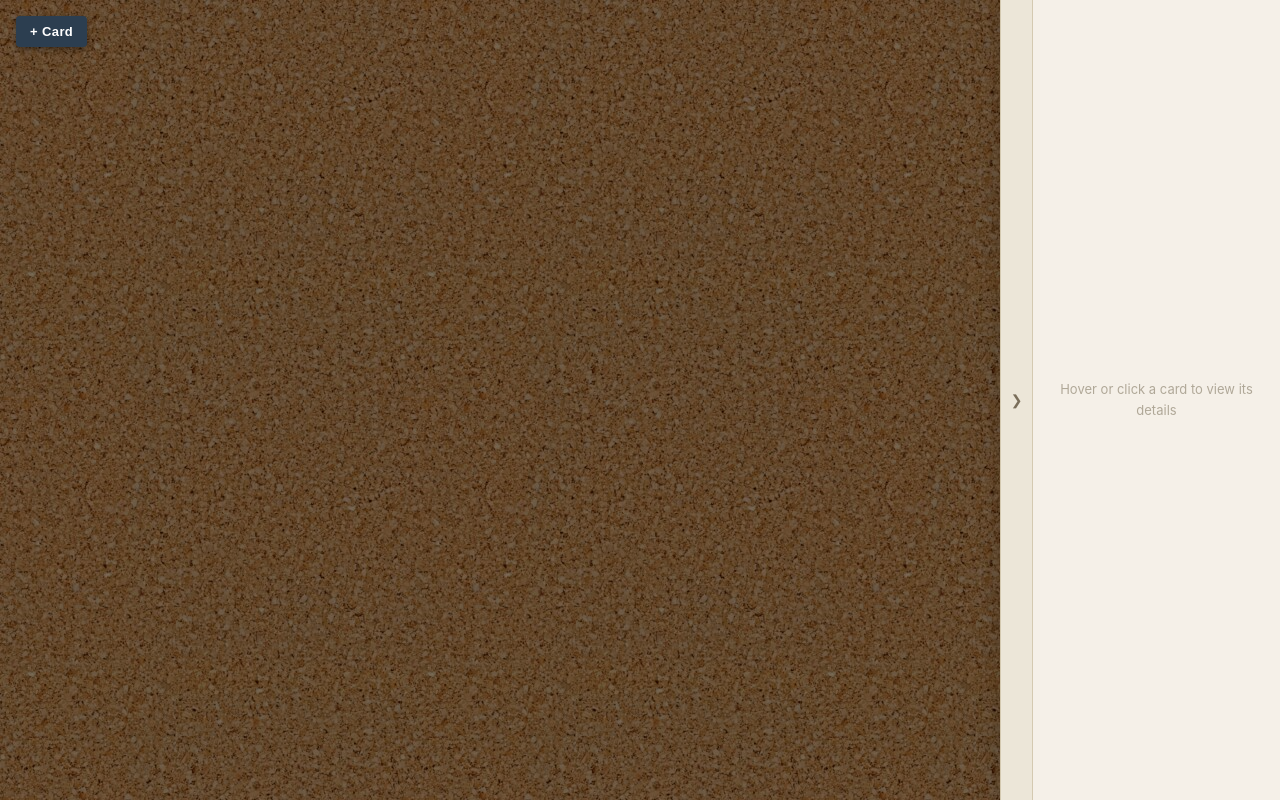
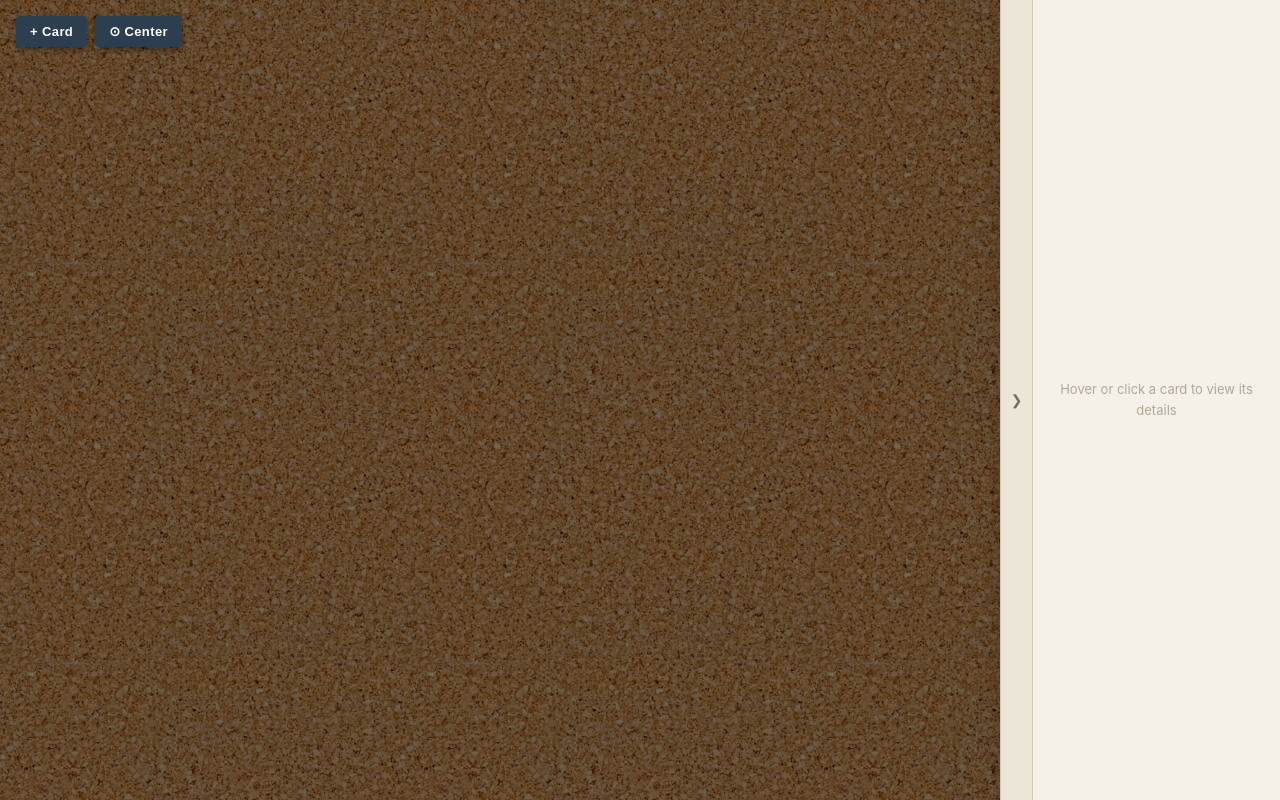
Before and after one commit to fsantand/corkboard, a Vue app: page / in a window 1280 px wide. Built offline with nearby package versions, Linux system fonts and the light colour scheme.

Commit message:
feat: add goto center button

```diff
--- a/src/components/BoardToolbar.vue
+++ b/src/components/BoardToolbar.vue
@@ -6,12 +6,13 @@ defineProps({
   },
 })
 
-const emit = defineEmits(['add-card', 'cancel-connect'])
+const emit = defineEmits(['add-card', 'cancel-connect', 'center-board'])
 </script>
 
 <template>
   <div class="toolbar">
     <button class="btn" @click="emit('add-card')">+ Card</button>
+    <button class="btn" @click="emit('center-board')">⊙ Center</button>
     <button v-if="connectMode" class="btn btn-cancel" @click="emit('cancel-connect')">
       ✕ Cancel Connect
     </button>
--- a/src/components/CorkBoard.vue
+++ b/src/components/CorkBoard.vue
@@ -72,6 +72,34 @@ function onDelete(id) {
   if (hoveredItemId.value === id) hoveredItemId.value = null
   if (selectedItemId.value === id) selectedItemId.value = null
   store.deleteItem(id)
+}
+
+function centerBoard() {
+  if (!boardRef.value) return
+  if (store.items.length === 0) {
+    panX.value = 0
+    panY.value = 0
+    zoom.value = 1
+    return
+  }
+  const CARD_W = 160
+  const CARD_H = 188
+  const PADDING = 80
+  const minX = Math.min(...store.items.map((i) => i.x))
+  const minY = Math.min(...store.items.map((i) => i.y))
+  const maxX = Math.max(...store.items.map((i) => i.x + CARD_W))
+  const maxY = Math.max(...store.items.map((i) => i.y + CARD_H))
+  const contentW = maxX - minX
+  const contentH = maxY - minY
+  const viewW = boardRef.value.clientWidth
+  const viewH = boardRef.value.clientHeight
+  const newZoom = Math.max(
+    ZOOM_MIN,
+    Math.min(ZOOM_MAX, Math.min((viewW - PADDING * 2) / contentW, (viewH - PADDING * 2) / contentH)),
+  )
+  panX.value = (viewW - contentW * newZoom) / 2 - minX * newZoom
+  panY.value = (viewH - contentH * newZoom) / 2 - minY * newZoom
+  zoom.value = newZoom
 }
 
 function onKeydown(e) {
@@ -166,6 +194,7 @@ onUnmounted(() => {
       :connect-mode="store.connectMode"
       @add-card="store.addItem"
       @cancel-connect="store.cancelConnect"
+      @center-board="centerBoard"
     />
 
     <!-- Connect mode hint -->
```
